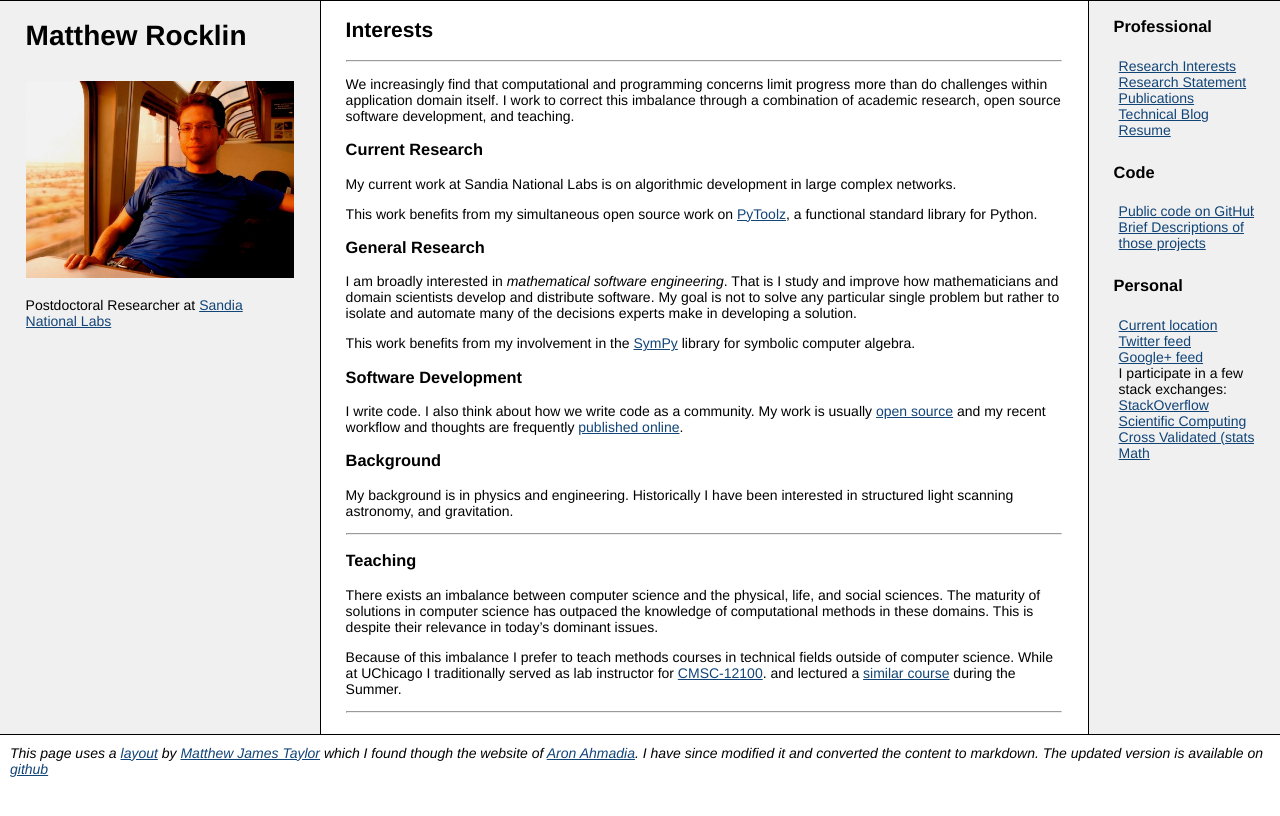
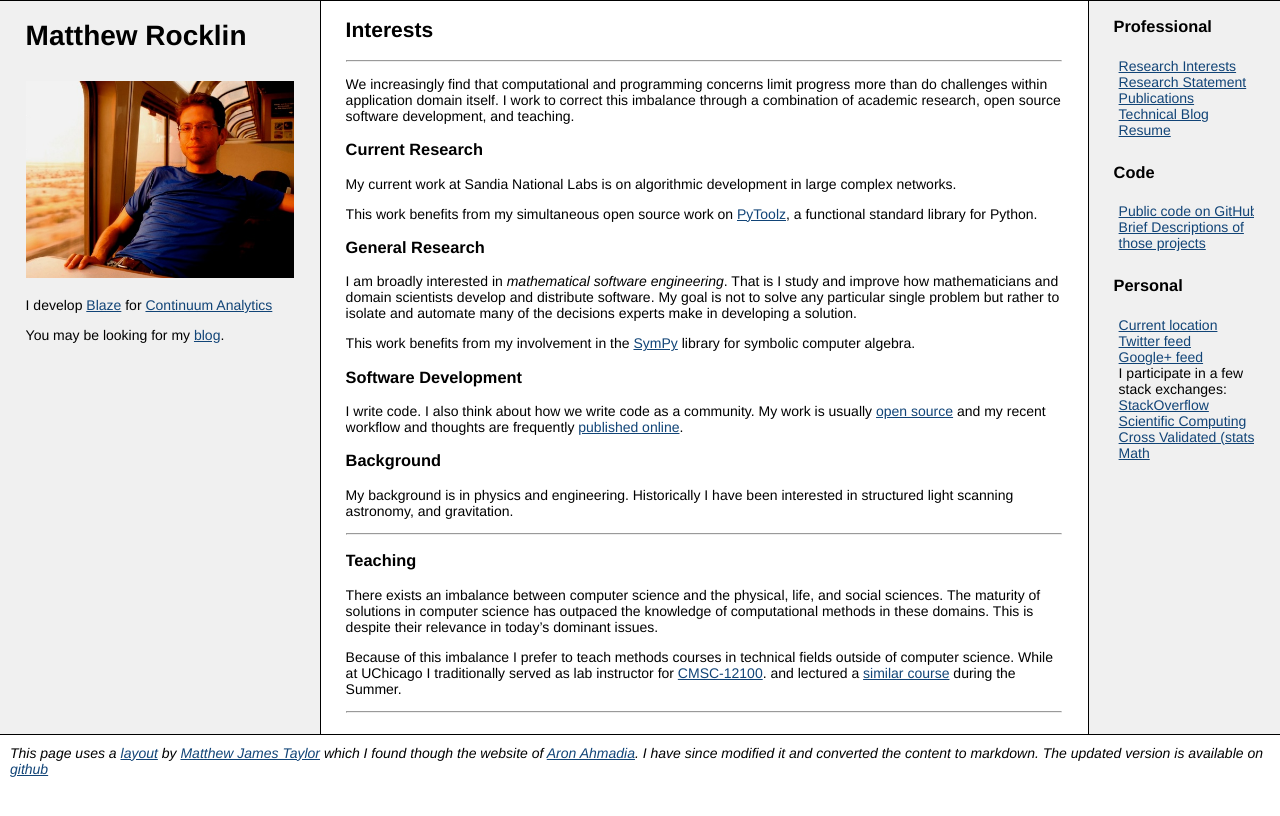
Before and after one commit to mrocklin/mrocklin.github.io, a Jekyll site: the page built from index.md, in a window 1280 px wide. Shown: the top 816 px of the page. Built offline with Jekyll 4.4.1, drawn with Linux system fonts in a browser that asks for light colours; Markdown is read by kramdown in place of the engine named in the settings.

Commit message:
change job from Sandia to Continuum

```diff
--- a/_includes/leftbar.md
+++ b/_includes/leftbar.md
@@ -4,4 +4,6 @@ Matthew Rocklin
 
 ![Matthew Rocklin](/trainselfphoto_small.jpg)
 
-Postdoctoral Researcher at [Sandia National Labs](http://www.sandia.gov/)
+I develop [Blaze](http://blaze.pydata.org/) for [Continuum Analytics](http://continuum.io)
+
+You may be looking for my [blog](/blog/).
```
